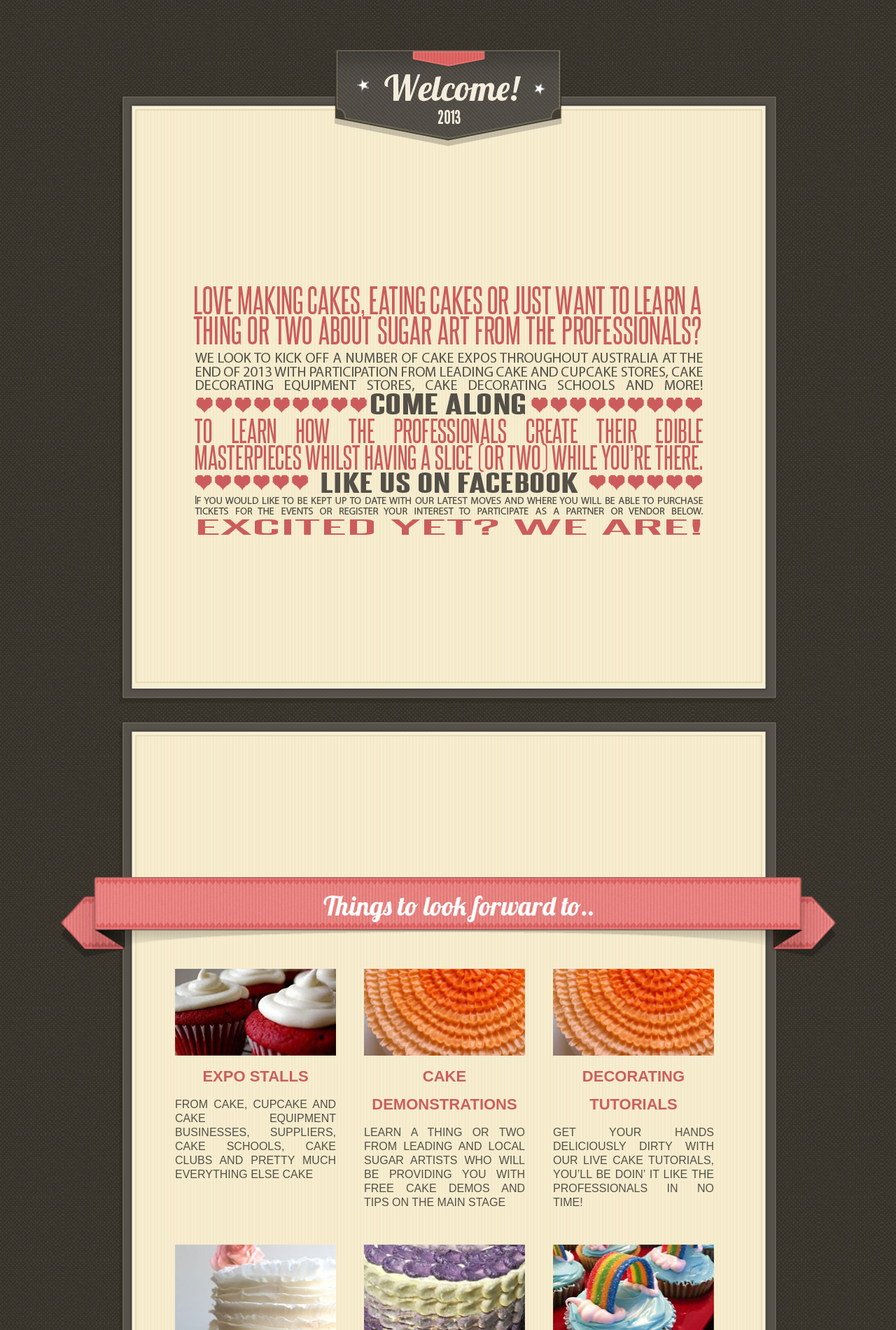
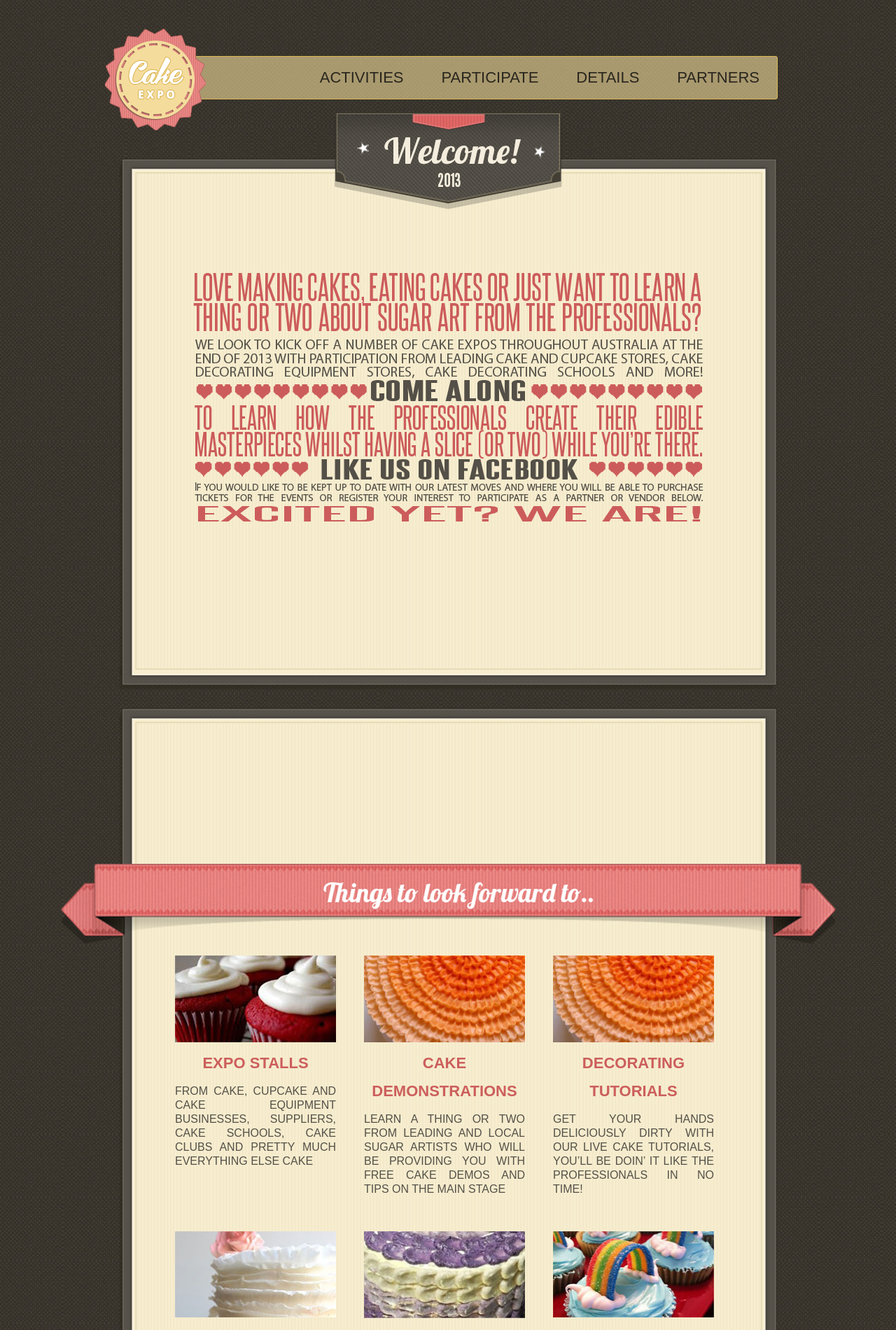
Before and after one commit to reclusedesigns/cakeexpo, a PHP site: page / in a window 1280 px wide. Shown: the top 1900 px of the page at 70% size. Run offline with PHP 8.4, Linux system fonts and the light colour scheme; some libraries are stand-ins or nearby versions.

Commit message:
added header

```diff
--- a/design/css/layout.css
+++ b/design/css/layout.css
@@ -12,7 +12,7 @@ i{padding-top:0px; position: relative; top:2px}
 ::selection {background: #3d74ad; color:#3d74ad;  /* Safari */}
 ::-moz-selection {background: #3d74ad; color:#fff; /* Firefox */}
 
-body{background:url(../images/pattern.jpg) #343129; text-align: center;}
+body{background:url(../images/pattern.jpg) #343129; text-align: center; position: relative;}
 section{display: block; width:940px; margin:0 auto; position: relative; background:url(../images/section/pattern.png) repeat-y;  margin-bottom:40px; padding:}
 
 section img.top{margin-top:-25px; position: relative; top:0;}
@@ -22,12 +22,22 @@ section img.bottom{position: relative; bottom:0; margin-bottom:-25px;}
 
 
 /* typography */
-h1, h2, h3, h4, p {font-family: "league-gothic",sans-serif; text-transform: uppercase;}
+h1, h2, h3, h4, p,
+header .menu ul li a {font-family: "league-gothic",sans-serif; text-transform: uppercase;}
 h2{font-size:22px; color:#cc5e5c}
 p{font-size:16px; color:#545048; text-align: justify;}
 
+
+/* navbar header */
+header{position: fixed; width:100%; z-index: 10000; top:80px; text-align: left;}
+header .menu{width:940px; height:60px; display: block; background:rgba(244,220,156,0.6); margin: 0 auto;position: relative; border-radius: 3px; border:1px solid #dbb655;}
+header .menu .logo{position: absolute;top:-40px; left:-20px;}
+header .menu ul li{padding-top:20px;}
+header .menu ul li a{padding:10px 20px; font-size:22px; color:#29261e}
+header .menu ul li a:hover{opacity: 0.8; text-decoration: none;}
+
 /* welcome */
-.welcome{margin-top:150px;}
+.welcome{margin-top:240px;}
 .welcome img.welcome_tab{margin-top:-100px; z-index:5000; position: relative;}
 
 /* lookfoward  */
--- a/header.php
+++ b/header.php
@@ -39,3 +39,18 @@
 </head>
 
 <body>
+
+
+<header>
+	<div class="container">
+		<div class="menu">
+			<a href="#"><img class="logo" src="design/images/header/logo.png" alt="logo" width="144" height="146"></a>
+			<ul class="inline pull-right">
+				<li><a href="#activities">Activities</a></li>
+				<li><a href="#participate">Participate</a></li>
+				<li><a href="#details">Details</a></li>
+				<li><a href="#partners">Partners</a></li>
+			</ul>
+		</div>
+	</div>
+</header>
--- a/index.php
+++ b/index.php
@@ -8,7 +8,7 @@
 </section>
 
 <img class="ribbon" src="design/images/lookforward_ribbon.png" alt="lookforward_ribbon" width="1107" height="115" />
-<section class="lookforward">
+<section id="activities" class="lookforward">
 	<img class="top" src="design/images/section/top.png" alt="top" width="940" height="25" />
 	<div class="row things first">
 		<div class="thing">
@@ -48,7 +48,7 @@
 </section>
 
 <img class="ribbon" src="design/images/participate_ribbon.png" alt="participate_ribbon" width="1104" height="112" />
-<section class="participate">
+<section id="participate" class="participate">
 	<img class="top" src="design/images/section/top.png" alt="top" width="940" height="25" />
 	<img src="design/images/participate_text.png" alt="participate_text" width="500" height="195" />
 	<img class="bottom" src="design/images/section/bottom.png" alt="top" width="940" height="25" />
@@ -58,13 +58,13 @@
 </section>
 
 <img class="ribbon" src="design/images/details_ribbon.png" alt="details_ribbon" width="1203" height="108" />
-<section class="details">
+<section id="details" class="details">
 	<img class="top" src="design/images/section/top.png" alt="top" width="940" height="25" />
 	<img src="design/images/details_text.png" alt="details_text" width="608" height="209" />
 	<img class="bottom" src="design/images/section/bottom.png" alt="top" width="940" height="25" />
 </section>
 
-<section class="partners">
+<section class="partners" id="partners">
 	<img class="top" src="design/images/section/top.png" alt="top" width="940" height="25" />
 	<img class="partners_tab" src="design/images/partners_tab.png" alt="partners_tab" width="121" height="108" />
 	<a class="partner" href="http://cakepleasecom.au"><img src="design/images/cakeplease.png" alt="cakeplease" width="124" height="103" /></a>
```
Also changed, not shown: design/images/header/logo.png (added), design/images/header/welcome_text.png (added), design/images/welcome_text.png.
